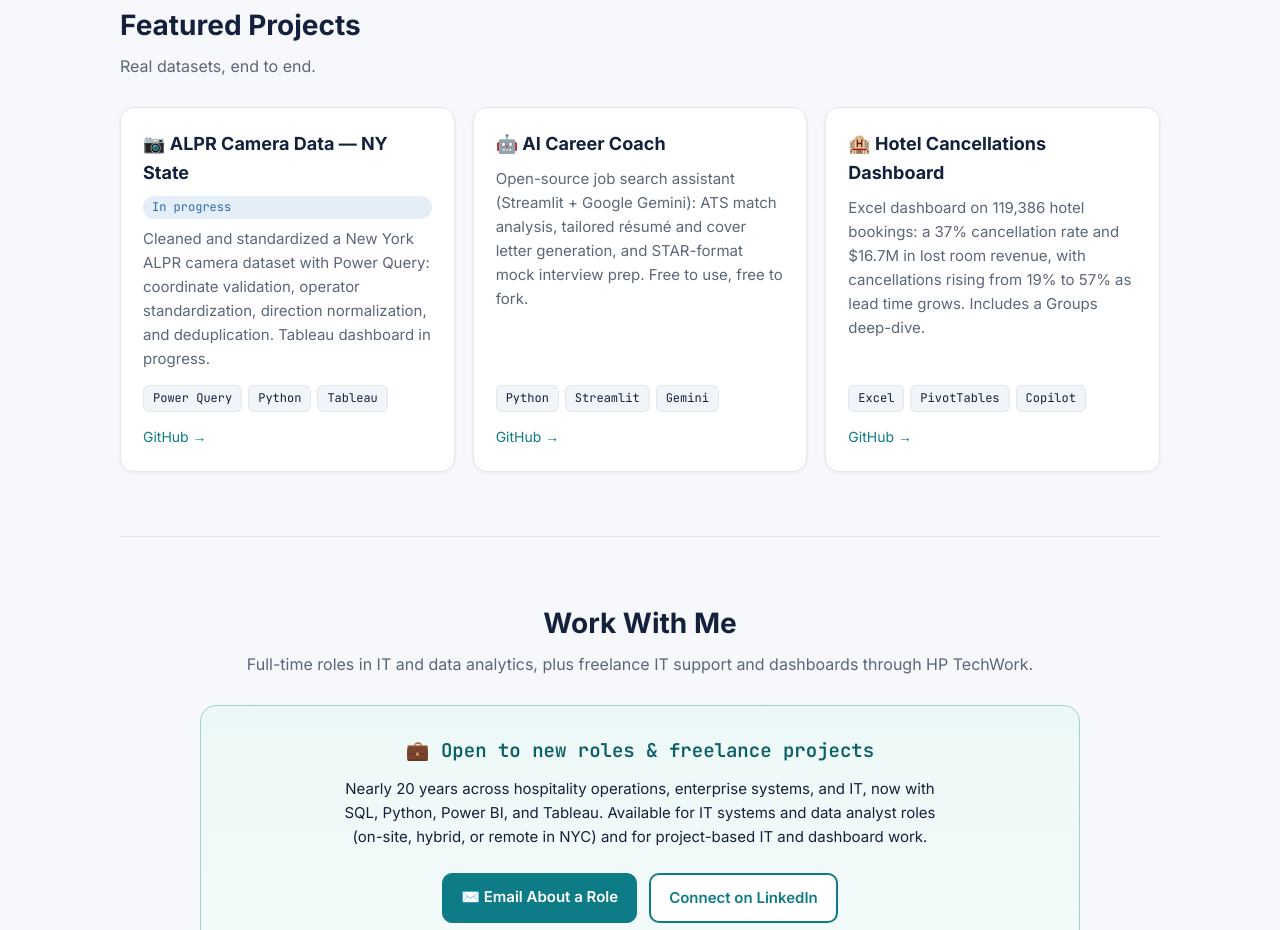
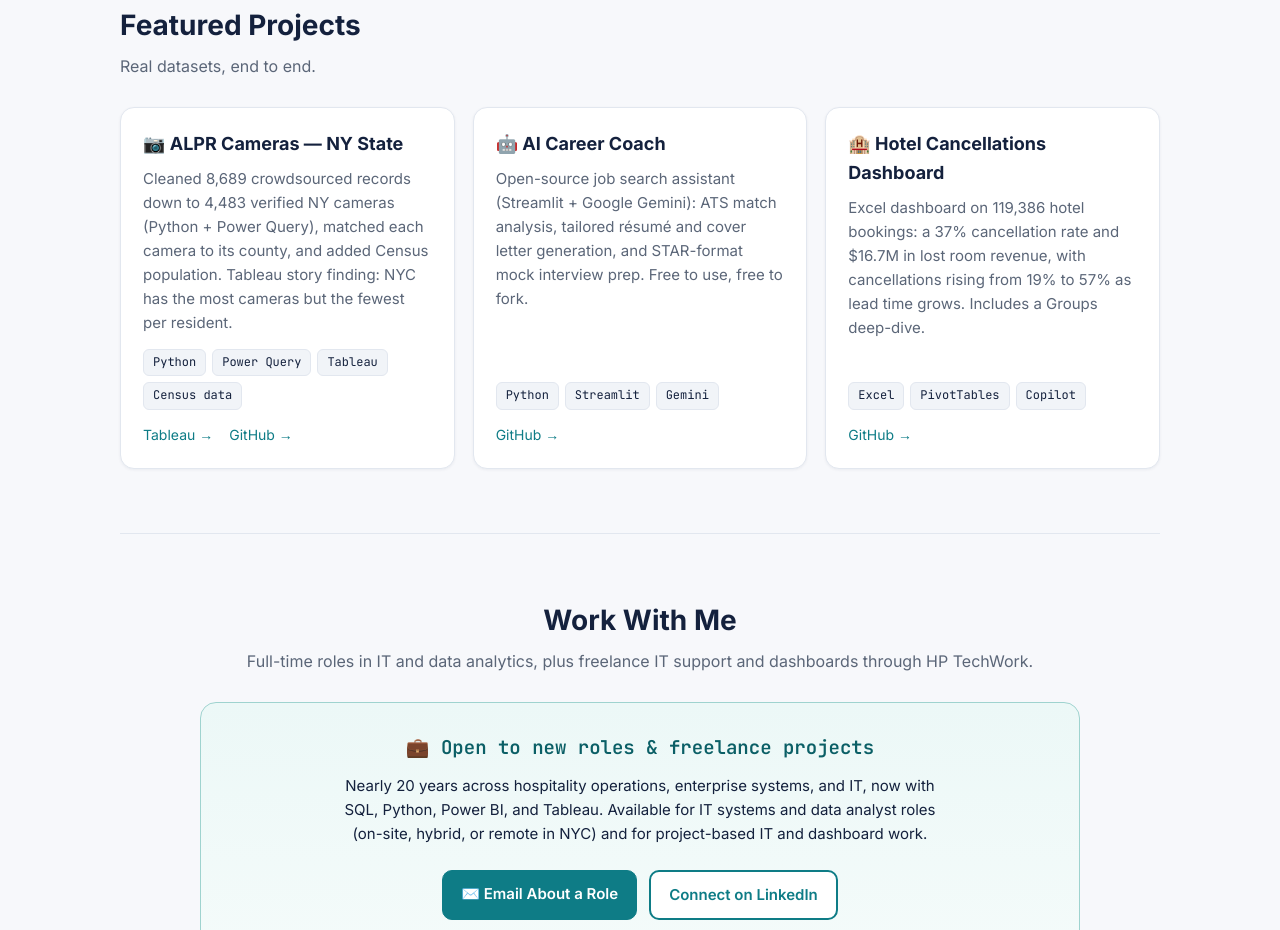
Before and after one commit to hperez1718-byte/hperez1718-byte.github.io, a plain HTML site: page index.html in a window 1280 px wide. Shown: the part 5738-6668 px from the top of the page. Drawn offline with Linux system fonts and the light colour scheme.

Commit message:
Update ALPR project card with Tableau story

```diff
--- a/index.html
+++ b/index.html
@@ -329,11 +329,10 @@
       <p class="sub">Real datasets, end to end.</p>
       <div class="grid">
         <div class="card">
-          <h3>📷 ALPR Camera Data — NY State</h3>
-          <span class="pill run" style="display:inline-block;margin-bottom:8px">In progress</span>
-          <p>Cleaned and standardized a New York ALPR camera dataset with Power Query: coordinate validation, operator standardization, direction normalization, and deduplication. Tableau dashboard in progress.</p>
-          <div class="tags"><span class="tag">Power Query</span><span class="tag">Python</span><span class="tag">Tableau</span></div>
-          <div class="links"><a href="https://github.com/hperez1718-byte/ALPR-Camera-Data-Cleaning-New-York-State" target="_blank" rel="noopener">GitHub →</a></div>
+          <h3>📷 ALPR Cameras — NY State</h3>
+          <p>Cleaned 8,689 crowdsourced records down to 4,483 verified NY cameras (Python + Power Query), matched each camera to its county, and added Census population. Tableau story finding: NYC has the most cameras but the fewest per resident.</p>
+          <div class="tags"><span class="tag">Python</span><span class="tag">Power Query</span><span class="tag">Tableau</span><span class="tag">Census data</span></div>
+          <div class="links"><a href="https://public.tableau.com/app/profile/hyndrani.perez/viz/ALPRCamerasinNewYorkStatev2/ALPRCamerasinNewYorkStateWhatVolunteerMappingShows" target="_blank" rel="noopener">Tableau →</a> <a href="https://github.com/hperez1718-byte/ALPR-Camera-Data-Cleaning-New-York-State" target="_blank" rel="noopener">GitHub →</a></div>
         </div>
         <div class="card">
           <h3>🤖 AI Career Coach</h3>
@@ -437,8 +436,8 @@
   const projects = [
     {name:"Hotel Cancellations Dashboard", stack:"Excel · PivotTables", cats:["Viz"], status:"ok",
      desc:"119,386 bookings analyzed: 37% cancellation rate, $16.7M lost room revenue; cancellations climb from 19% to 57% with lead time.", url:"https://github.com/hperez1718-byte/Hotel-Cancellations-Dashboard"},
-    {name:"ALPR Camera Data — NY State", stack:"Power Query · Tableau", cats:["Python","Viz"], status:"run",
-     desc:"Cleaned and standardized NY ALPR camera data: coordinate validation, deduplication, normalization. Tableau dashboard in progress.", url:"https://github.com/hperez1718-byte/ALPR-Camera-Data-Cleaning-New-York-State"},
+    {name:"ALPR Cameras — NY State", stack:"Python · Power Query · Tableau", cats:["Python","Viz"], status:"ok",
+     desc:"4,483 verified NY camera locations, matched to counties and joined with Census population. Tableau story: NYC has the most cameras but the fewest per resident.", url:"https://github.com/hperez1718-byte/ALPR-Camera-Data-Cleaning-New-York-State"},
     {name:"AI Career Coach", stack:"Streamlit · Gemini", cats:["Python","AI"], status:"ok",
      desc:"Open-source job search assistant: ATS match analysis, tailored résumés and cover letters, STAR mock interviews.", url:"https://github.com/hperez1718-byte/AI-Career-Coach"}
   ];
```
